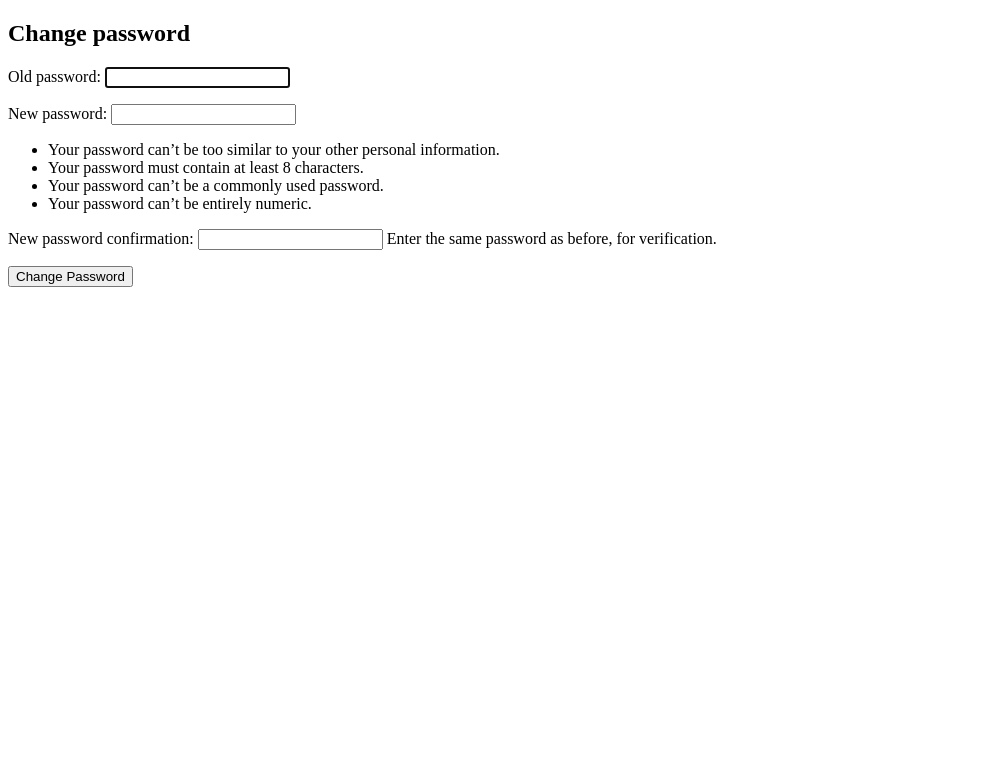
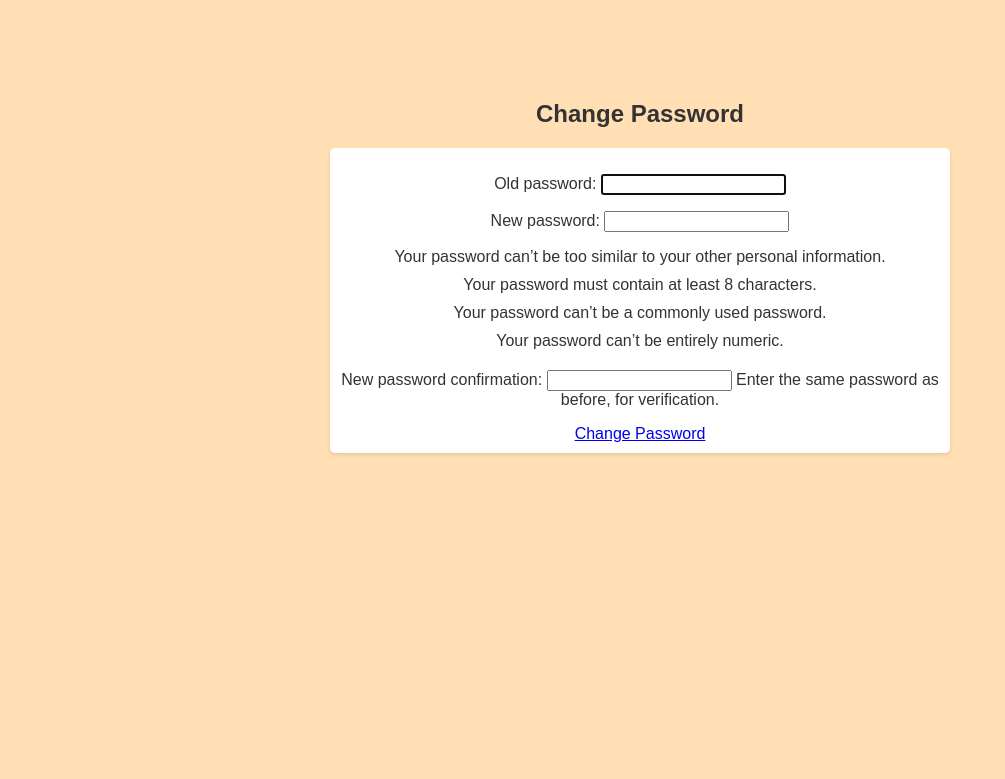
Before and after one commit to dzebrowskii/Coookie, a Django app: page /login/logged_app/logged_menu/my_account/password-change in a window 1280 px wide. Shown: the top 779 px of the page, without its empty margins (0-1005 px from the left). Run offline with Django 5.2, Linux system fonts and the light colour scheme.

Commit message:
logged main app logged user menu my account and password change views is finished

```diff
--- /dev/null
+++ b/myapp/static/css/change_password.css
@@ -0,0 +1,47 @@
+body {
+  font-family: 'Arial', sans-serif;
+  background-image: linear-gradient(to bottom, #ffdfb3, #ffdfb3);
+  color: #333;
+  text-align: center;
+}
+h2 { /* Załóżmy, że 'Change Password' jest w tagu <h1> */
+  margin-top: 100px; /* Zwiększ wartość, aby przesunąć napis niżej */
+}
+
+form {
+
+  background-color: #fff;
+  padding: 10px;
+  border-radius: 5px;
+  box-shadow: 0 2px 4px rgba(0, 0, 0, 0.1);
+  width: 80%;
+  max-width: 600px;
+  margin: 20px auto;
+}
+
+form ul {
+  padding: 0;
+  list-style-type: none;
+  margin-bottom: 20px; /* Increase spacing between the instructions */
+}
+
+form li {
+  margin-bottom: 10px; /* Increase spacing between the items */
+}
+
+button {
+  background-color: #000; /* Change button color to black */
+  color: white;
+  padding: 15px 30px;
+  border: none;
+  border-radius: 5px;
+  cursor: pointer;
+  font-size: 16px;
+  transition: background-color 0.3s ease;
+}
+
+button:hover {
+  background-color: #333; /* Slightly lighter shade for hover, can set to #000 if no hover effect is desired */
+}
+
+/* Additional styles can be added here as needed */
--- a/templates/password_change.html
+++ b/templates/password_change.html
@@ -1,10 +1,18 @@
-{% extends "base.html" %}
+{% load static %}
+
+{% block head %}
+  <!-- Dodajemy link do nowego pliku CSS specyficznego dla tej strony -->
+  <link rel="stylesheet" href="{% static 'css/change_password.css' %}">
+{% endblock %}
 
 {% block content %}
-  <h2>Change password</h2>
+  <h2>Change Password</h2>
   <form method="POST">
     {% csrf_token %}
     {{ form.as_p }}
-    <button type="submit">Change Password</button>
+    <!-- Zmieniamy button na a, aby zachować spójność ze stylem przycisków -->
+    <div class="form-group">
+      <a href="#" onclick="this.closest('form').submit();return false;" class="button">Change Password</a>
+    </div>
   </form>
 {% endblock %}
```
Also changed, not shown: myapp/static/css/logged_menu.css (added, +44 -0 lines), myapp/static/css/my_account.css (added, +57 -0 lines), myapp/static/js/findRecipe.js (added, +19 -0 lines), templates/logged_app.html (+25 -11 lines), templates/logged_menu.html (+5 -12 lines), templates/my_account.html (+12 -6 lines), db.sqlite3, myapp/static/css/guest_app.css (line endings or trailing spaces).
